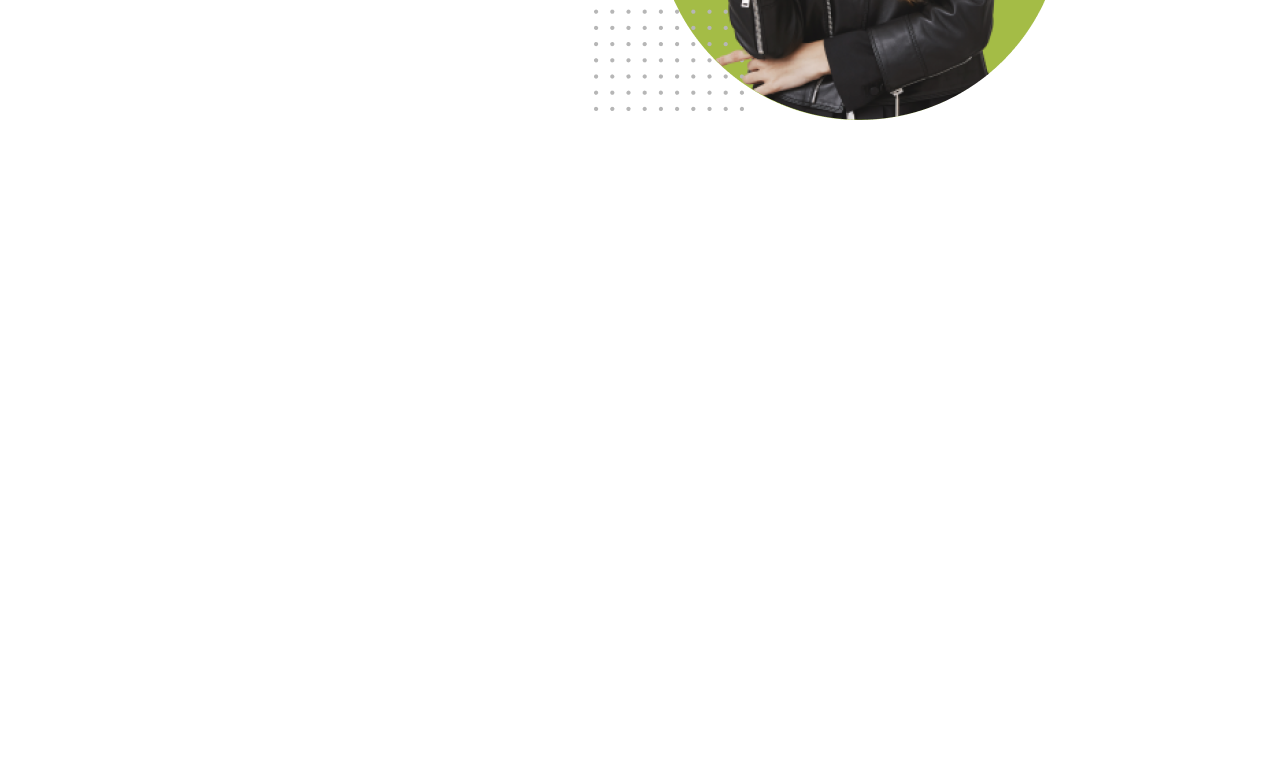
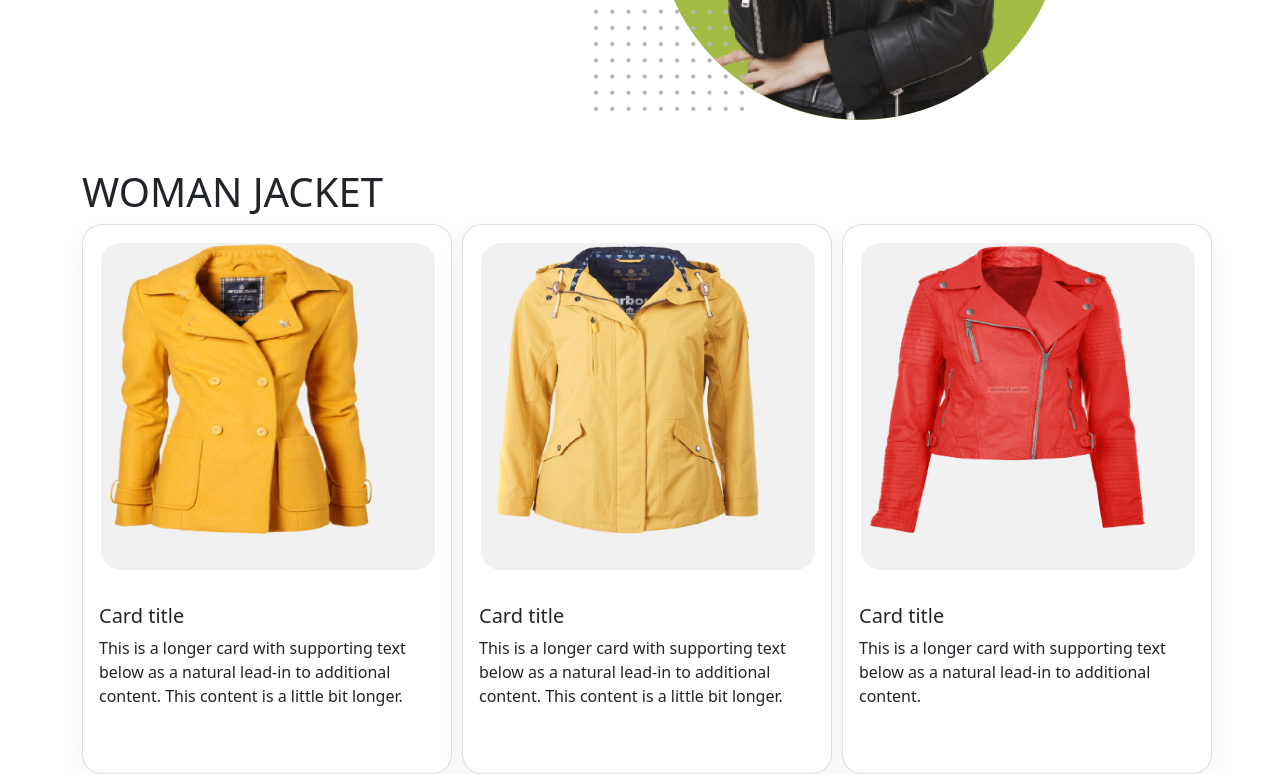
Before and after one commit to developerhasanmahmud23/penguin-fashion, a plain HTML site: page index.html in a window 1280 px wide. Shown: the part 471-1245 px from the top of the page. Before the commit the page ends 800 px from the top, so only its background shows below. Drawn offline with nearby package versions, Linux system fonts and the light colour scheme.

Commit message:
woman jacket

```diff
--- a/index.html
+++ b/index.html
@@ -74,7 +74,47 @@
 
 
     <!-- product section starts here -->
-
+    <div class="container">
+        <h1>WOMAN JACKET</h1>
+        <div class="row row-cols-1 row-cols-md-2 row-cols-lg-3 g-4">
+            <div class="col">
+                <div class="card">
+                    <div class="card-thumbnail">
+                        <img src="images/jacket-1.png" class="card-img-top card-image d-block" alt="...">
+                    </div>
+                    <div class="card-body">
+                        <h5 class="card-title">Card title</h5>
+                        <p class="card-text">This is a longer card with supporting text below as a natural lead-in to
+                            additional content. This content is a little bit longer.</p>
+                    </div>
+                </div>
+            </div>
+            <div class="col">
+                <div class="card">
+                    <div class="card-thumbnail">
+                        <img src="images/jacket-2.png" class="card-img-top card-image d-block" alt="...">
+                    </div>
+                    <div class="card-body">
+                        <h5 class="card-title">Card title</h5>
+                        <p class="card-text">This is a longer card with supporting text below as a natural lead-in to
+                            additional content. This content is a little bit longer.</p>
+                    </div>
+                </div>
+            </div>
+            <div class="col">
+                <div class="card">
+                    <div class="card-thumbnail">
+                        <img src="images/jacket-3.png" class="card-img-top card-image d-block" alt="...">
+                    </div>
+                    <div class="card-body">
+                        <h5 class="card-title">Card title</h5>
+                        <p class="card-text">This is a longer card with supporting text below as a natural lead-in to
+                            additional content.</p>
+                    </div>
+                </div>
+            </div>
+        </div>
+    </div>
     <!-- product section ends here -->
 
 
--- a/style.css
+++ b/style.css
@@ -6,7 +6,7 @@
 border-radius: 20px;
 }
 
-.card-image{
+.card-thumbnail{
     width: 334px;
 height: 327px;
 background: #F1F1F1;
@@ -14,7 +14,7 @@
 margin:18px;
 }
 
-.card-img-top{
+.card-image{
     width: 293px;
 height: 293px;
 }
```
Lines whose indentation alone changed are shown as unchanged.
